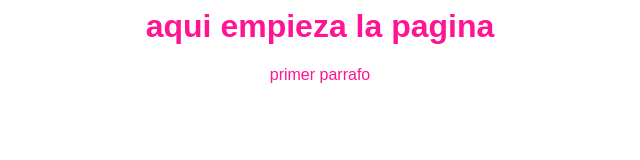
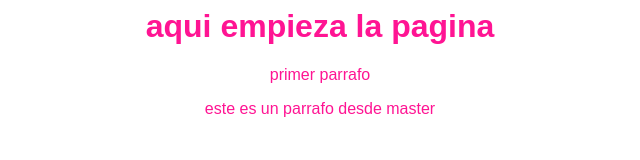
Before and after one commit to julianlcuervo/Index, a plain HTML site: page index.html in a window 1280 px wide. Shown: the whole page, without its empty margins (320-960 px from the left). Drawn offline with Linux system fonts and the light colour scheme.

Commit message:
parrafo desde master

```diff
--- a/index.html
+++ b/index.html
@@ -6,5 +6,6 @@
     <body>
         <h1>aqui empieza la pagina</h1>
         <p>primer parrafo</p>
+        <p>este es un parrafo desde master</p>
     </body>
 </html>
```
